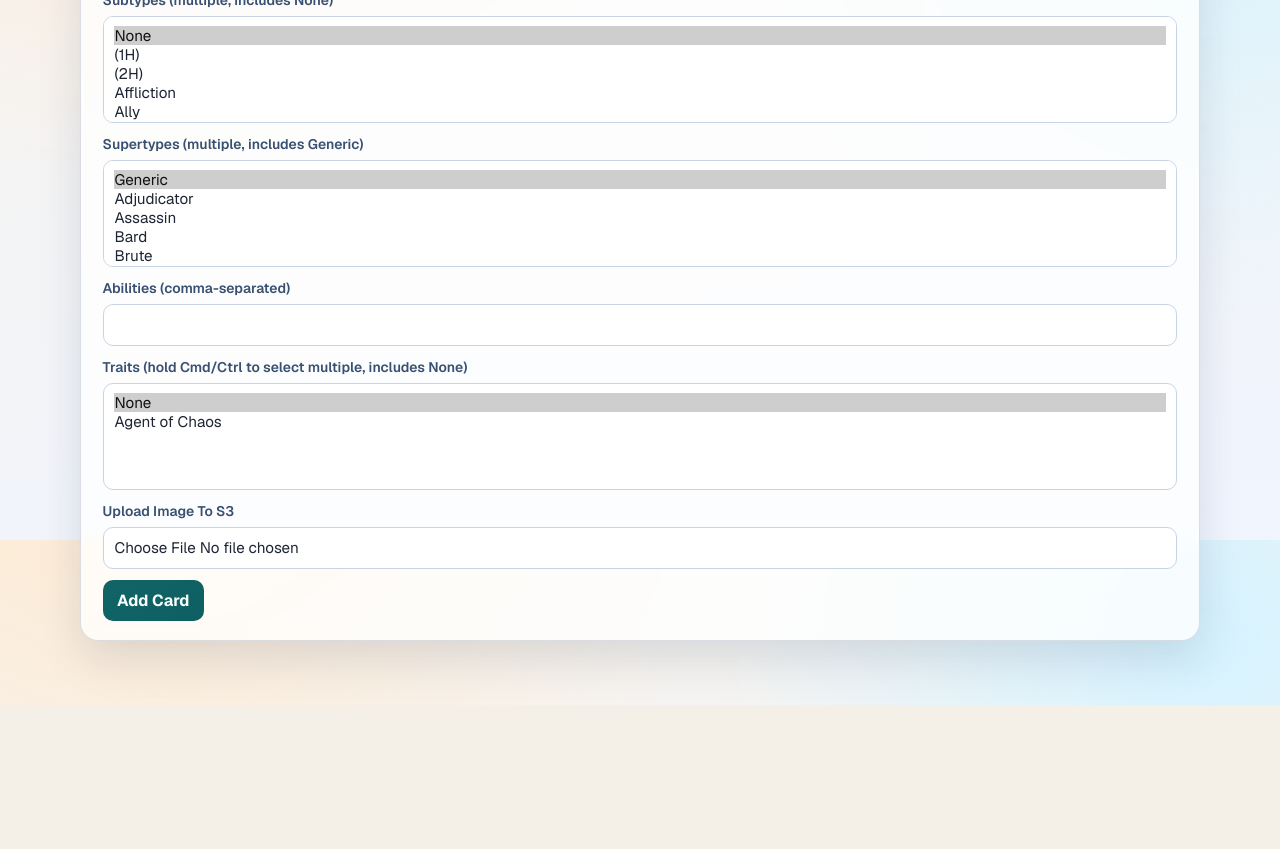
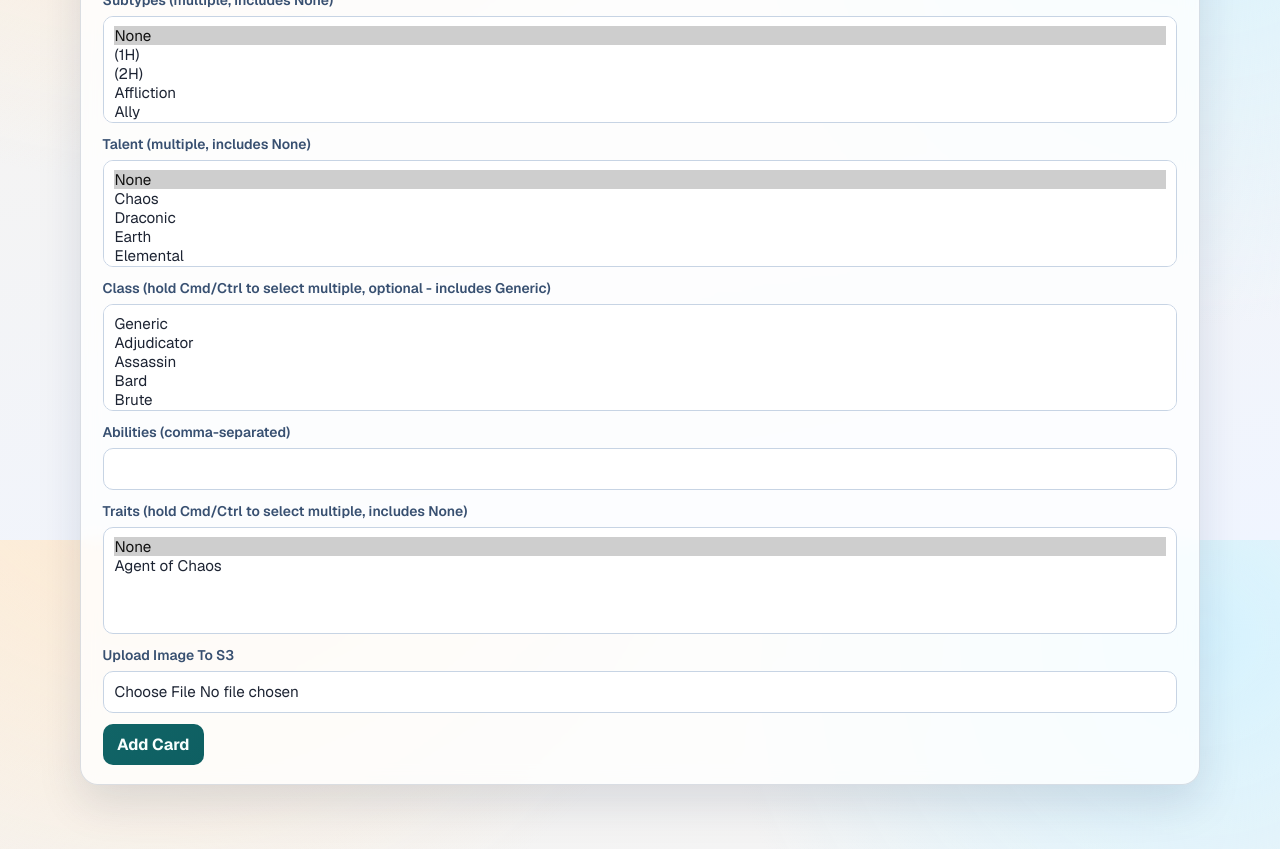
Before and after one commit to csalguera/fabsenal, a Next.js app: page /cards/add in a window 1280 px wide. Shown: the part 1060-1909 px from the top of the page. Before the commit the page ends 1765 px from the top, so only its background shows below. Built offline with nearby package versions, Linux system fonts and the light colour scheme.

Commit message:
split supertype into class and talent, with "Generic" as the default class for cards

```diff
--- a/app/add-card-button.tsx
+++ b/app/add-card-button.tsx
@@ -7,6 +7,8 @@ import type {
   CardColor,
   CardRarity,
   CardTrait,
+  CardClass,
+  CardTalent,
   PitchValue,
 } from "./api/cards/types/card";
 import CardClassificationFields, {
@@ -15,6 +17,8 @@ import CardClassificationFields, {
 import {
   CARD_RARITY_OPTIONS,
   CARD_TRAIT_OPTIONS,
+  CARD_CLASS_OPTIONS,
+  CARD_TALENT_OPTIONS,
   parseCommaSeparatedList,
   getMultiSelectValues,
   type PitchInputValue,
@@ -47,8 +51,9 @@ const INITIAL_FORM_STATE: CardFormState = {
   types: ["Action"],
   subtypes: [],
   useNoSubtypes: true,
-  supertypes: [],
-  useGenericSupertype: true,
+  talent: [],
+  useNoTalent: true,
+  class: [],
   textBox: "",
   abilities: "",
   traits: [],
@@ -98,11 +103,6 @@ export default function AddCardButton({
       return;
     }
 
-    if (!formState.useGenericSupertype && formState.supertypes.length === 0) {
-      setMessage("Select at least one supertype or choose Generic.");
-      return;
-    }
-
     if (!imageFile) {
       setMessage("Image upload is required.");
       return;
@@ -134,9 +134,8 @@ export default function AddCardButton({
       rarity: formState.rarity,
       types: formState.types,
       subtypes: formState.useNoSubtypes ? null : formState.subtypes,
-      supertypes: formState.useGenericSupertype
-        ? "Generic"
-        : formState.supertypes,
+      talent: formState.useNoTalent ? null : formState.talent,
+      class: formState.class.length > 0 ? formState.class : null,
       traits:
         formState.useNoTraits || formState.traits.length === 0
           ? null
@@ -317,8 +316,9 @@ export default function AddCardButton({
           types: formState.types,
           subtypes: formState.subtypes,
           useNoSubtypes: formState.useNoSubtypes,
-          supertypes: formState.supertypes,
-          useGenericSupertype: formState.useGenericSupertype,
+          talent: formState.talent,
+          useNoTalent: formState.useNoTalent,
+          class: formState.class,
         }}
         onChange={(next) =>
           setFormState((current) => ({
--- a/app/api/cards/route.ts
+++ b/app/api/cards/route.ts
@@ -79,16 +79,22 @@ function normalizeCardShape(
     normalized.subtypes = normalizedSubtypes;
   }
 
-  if (Array.isArray(card.supertypes)) {
-    const normalizedSupertypes = normalizeStringArray(card.supertypes);
-    if (normalizedSupertypes.length > 0) {
-      normalized.supertypes = normalizedSupertypes;
+  const normalizedTalent = normalizeStringArray(card.talent);
+  if (normalizedTalent.length > 0) {
+    normalized.talent = normalizedTalent;
+  } else {
+    normalized.talent = null;
+  }
+
+  const normalizedClass = normalizeStringArray(card.class);
+  if (normalizedClass.length > 0) {
+    normalized.class = normalizedClass;
+    // If Generic is selected, clear talent
+    if (normalizedClass.includes("Generic")) {
+      normalized.talent = null;
     }
   } else {
-    const normalizedSupertype = normalizeString(card.supertypes);
-    if (normalizedSupertype) {
-      normalized.supertypes = normalizedSupertype;
-    }
+    normalized.class = null;
   }
 
   const normalizedTraits = normalizeStringArray(card.traits);
--- a/app/api/cards/types/card.ts
+++ b/app/api/cards/types/card.ts
@@ -72,7 +72,8 @@ export type CardSubtype =
   | "Trap"
   | "Wrench"
   | "Young";
-export type CardSupertype =
+export type CardClass =
+  | "Generic"
   | "Adjudicator"
   | "Assassin"
   | "Bard"
@@ -89,7 +90,8 @@ export type CardSupertype =
   | "Shapeshifter"
   | "Thief"
   | "Warrior"
-  | "Wizard"
+  | "Wizard";
+export type CardTalent =
   | "Chaos"
   | "Draconic"
   | "Earth"
@@ -124,7 +126,8 @@ export interface Card {
   life: number | null;
   types: CardType[];
   subtypes: CardSubtype[] | null;
-  supertypes: CardSupertype[] | "Generic";
+  talent: CardTalent[] | null;
+  class: CardClass[] | null;
   traits: CardTrait[] | null;
   textBox: string;
   abilities: string[];
--- a/app/card-actions.tsx
+++ b/app/card-actions.tsx
@@ -7,6 +7,8 @@ import type {
   CardColor,
   CardRarity,
   CardTrait,
+  CardClass,
+  CardTalent,
   PitchValue,
 } from "./api/cards/types/card";
 import CardClassificationFields, {
@@ -15,6 +17,8 @@ import CardClassificationFields, {
 import {
   CARD_RARITY_OPTIONS,
   CARD_TRAIT_OPTIONS,
+  CARD_CLASS_OPTIONS,
+  CARD_TALENT_OPTIONS,
   getMultiSelectValues,
   parseCommaSeparatedList,
   type PitchInputValue,
@@ -56,9 +60,9 @@ function initialStateFromCard(
     types: card.types ?? ["Action"],
     subtypes: card.subtypes ?? [],
     useNoSubtypes: !card.subtypes || card.subtypes.length === 0,
-    supertypes:
-      card.supertypes === "Generic" || !card.supertypes ? [] : card.supertypes,
-    useGenericSupertype: card.supertypes === "Generic" || !card.supertypes,
+    talent: card.talent ?? [],
+    useNoTalent: !card.talent || card.talent.length === 0,
+    class: card.class ?? [],
     traits: card.traits ?? [],
     useNoTraits: !card.traits || card.traits.length === 0,
     textBox: card.textBox ?? "",
@@ -109,11 +113,6 @@ export default function CardActions({
       return;
     }
 
-    if (!formState.useGenericSupertype && formState.supertypes.length === 0) {
-      setMessage("At least one supertype is required unless Generic.");
-      return;
-    }
-
     setIsSubmitting(true);
     setMessage(null);
 
@@ -142,9 +141,8 @@ export default function CardActions({
       rarity: formState.rarity,
       types: formState.types,
       subtypes: formState.useNoSubtypes ? null : formState.subtypes,
-      supertypes: formState.useGenericSupertype
-        ? "Generic"
-        : formState.supertypes,
+      talent: formState.useNoTalent ? null : formState.talent,
+      class: formState.class.length > 0 ? formState.class : null,
       traits:
         formState.useNoTraits || formState.traits.length === 0
           ? null
@@ -344,8 +342,9 @@ export default function CardActions({
           types: formState.types,
           subtypes: formState.subtypes,
           useNoSubtypes: formState.useNoSubtypes,
-          supertypes: formState.supertypes,
-          useGenericSupertype: formState.useGenericSupertype,
+          talent: formState.talent,
+          useNoTalent: formState.useNoTalent,
+          class: formState.class,
         }}
         onChange={(next) =>
           setFormState((current) => ({
--- a/app/card-classification-fields.tsx
+++ b/app/card-classification-fields.tsx
@@ -1,11 +1,13 @@
 import type {
   CardSubtype,
-  CardSupertype,
+  CardClass,
+  CardTalent,
   CardType,
 } from "./api/cards/types/card";
 import {
   CARD_SUBTYPE_OPTIONS,
-  CARD_SUPERTYPE_OPTIONS,
+  CARD_CLASS_OPTIONS,
+  CARD_TALENT_OPTIONS,
   CARD_TYPE_OPTIONS,
   getMultiSelectValues,
 } from "./card-form-shared";
@@ -14,8 +16,9 @@ export type ClassificationState = {
   types: CardType[];
   subtypes: CardSubtype[];
   useNoSubtypes: boolean;
-  supertypes: CardSupertype[];
-  useGenericSupertype: boolean;
+  talent: CardTalent[];
+  useNoTalent: boolean;
+  class: CardClass[];
 };
 
 type CardClassificationFieldsProps = {
@@ -83,26 +86,51 @@ export default function CardClassificationFields({
       </p>
 
       <p className="field-row">
-        <label htmlFor={`${idPrefix}-supertypes`}>
-          Supertypes (multiple, includes Generic)
+        <label htmlFor={`${idPrefix}-talent`}>
+          Talent (multiple, includes None)
         </label>
         <select
-          id={`${idPrefix}-supertypes`}
+          id={`${idPrefix}-talent`}
           multiple
-          value={state.useGenericSupertype ? ["__GENERIC__"] : state.supertypes}
+          value={state.useNoTalent ? ["__NONE__"] : state.talent}
           onChange={(event) => {
             const values = getMultiSelectValues(event);
-            const selectedGeneric = values.includes("__GENERIC__");
+            const selectedNone = values.includes("__NONE__");
             onChange({
               ...state,
-              useGenericSupertype: selectedGeneric,
-              supertypes: selectedGeneric ? [] : (values as CardSupertype[]),
+              useNoTalent: selectedNone,
+              talent: selectedNone ? [] : (values as CardTalent[]),
             });
           }}
-          required
+          disabled={state.class.includes("Generic")}
         >
-          <option value="__GENERIC__">Generic</option>
-          {CARD_SUPERTYPE_OPTIONS.map((option) => (
+          <option value="__NONE__">None</option>
+          {CARD_TALENT_OPTIONS.map((option) => (
+            <option key={option} value={option}>
+              {option}
+            </option>
+          ))}
+        </select>
+      </p>
+
+      <p className="field-row">
+        <label htmlFor={`${idPrefix}-class`}>
+          Class (hold Cmd/Ctrl to select multiple, optional - includes Generic)
+        </label>
+        <select
+          id={`${idPrefix}-class`}
+          multiple
+          value={state.class}
+          onChange={(event) => {
+            const values = getMultiSelectValues(event) as CardClass[];
+            onChange({
+              ...state,
+              class: values,
+              talent: values.includes("Generic") ? [] : state.talent,
+            });
+          }}
+        >
+          {CARD_CLASS_OPTIONS.map((option) => (
             <option key={option} value={option}>
               {option}
             </option>
--- a/app/card-form-shared.ts
+++ b/app/card-form-shared.ts
@@ -1,7 +1,8 @@
 import type {
   CardTrait,
   CardSubtype,
-  CardSupertype,
+  CardClass,
+  CardTalent,
   CardRarity,
   CardType,
 } from "./api/cards/types/card";
@@ -86,7 +87,23 @@ export const CARD_SUBTYPE_OPTIONS: CardSubtype[] = [
   "Young",
 ];
 
-export const CARD_SUPERTYPE_OPTIONS: CardSupertype[] = [
+export const CARD_TALENT_OPTIONS: CardTalent[] = [
+  "Chaos",
+  "Draconic",
+  "Earth",
+  "Elemental",
+  "Ice",
+  "Light",
+  "Lightning",
+  "Mystic",
+  "Revered",
+  "Reviled",
+  "Royal",
+  "Shadow",
+];
+
+export const CARD_CLASS_OPTIONS: CardClass[] = [
+  "Generic",
   "Adjudicator",
   "Assassin",
   "Bard",
@@ -104,18 +121,6 @@ export const CARD_SUPERTYPE_OPTIONS: CardSupertype[] = [
   "Thief",
   "Warrior",
   "Wizard",
-  "Chaos",
-  "Draconic",
-  "Earth",
-  "Elemental",
-  "Ice",
-  "Light",
-  "Lightning",
-  "Mystic",
-  "Revered",
-  "Reviled",
-  "Royal",
-  "Shadow",
 ];
 
 export const CARD_TRAIT_OPTIONS: CardTrait[] = ["Agent of Chaos"];
--- a/app/cards/[id]/view/page.tsx
+++ b/app/cards/[id]/view/page.tsx
@@ -47,7 +47,8 @@ export default async function ViewCardPage({ params }: ViewCardPageProps) {
             { label: "Life", value: card.life },
             { label: "Types", value: card.types },
             { label: "Subtypes", value: card.subtypes },
-            { label: "Supertypes", value: card.supertypes },
+            { label: "Talent", value: card.talent },
+            { label: "Class", value: card.class },
             { label: "Traits", value: card.traits },
             { label: "Text Box", value: card.textBox },
             { label: "Abilities", value: card.abilities },
```
